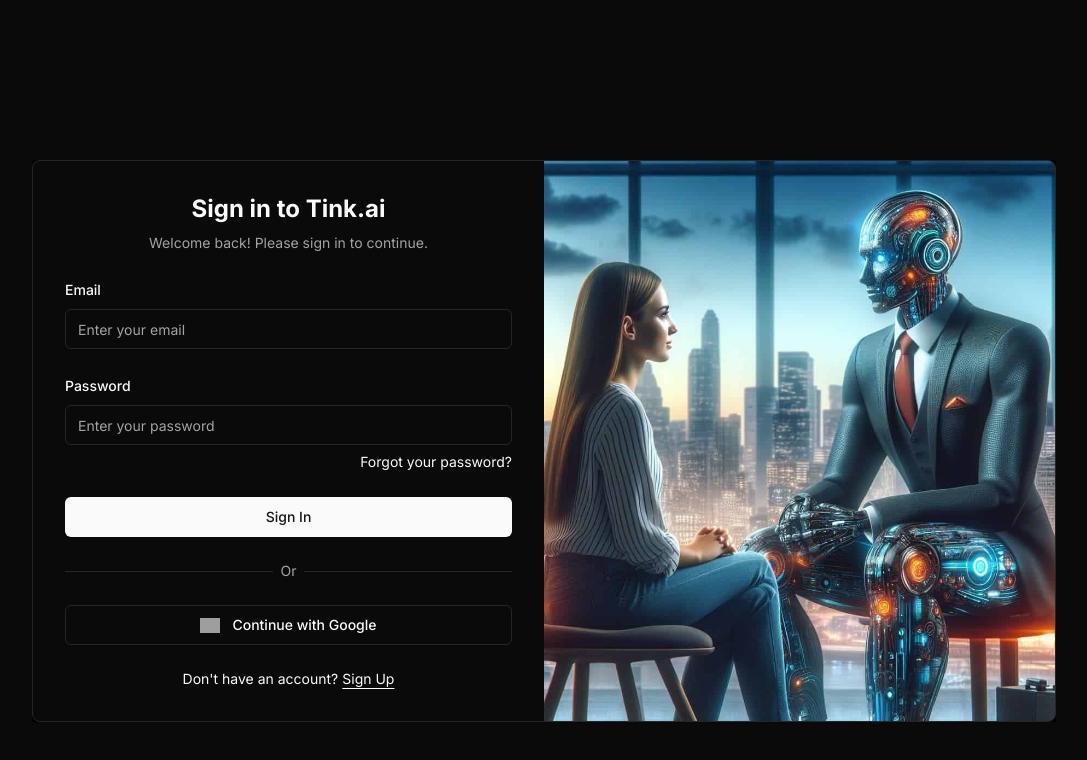
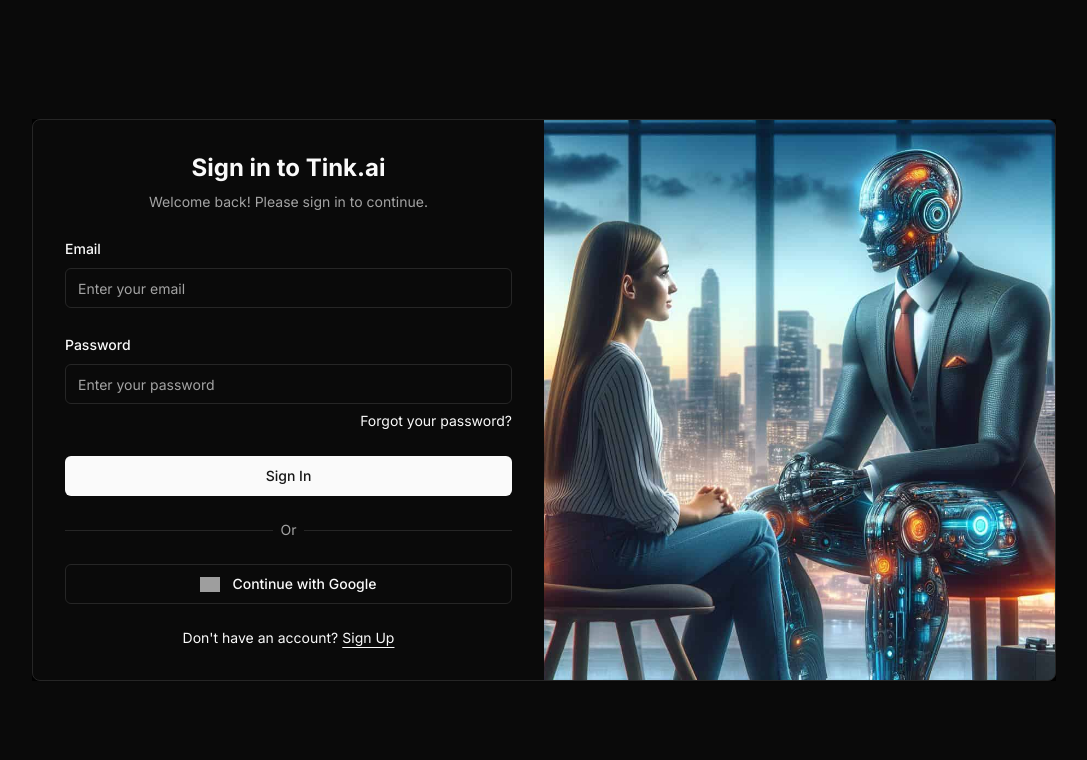
Before and after one commit to Mikael-duru/tink.ai, a Next.js app: page /sign-in in a window 1280 px wide. Shown: the top 760 px of the page, without its empty margins (96-1183 px from the left). Built offline with nearby package versions, Linux system fonts and the light colour scheme; no server answers; grey boxes are pictures that could not be loaded.

Commit message:
reduce py size

```diff
--- a/app/(auth)/layout.js
+++ b/app/(auth)/layout.js
@@ -2,7 +2,7 @@
 
 const AuthLayout = ({ children }) => {
 	return (
-		<div className="flex min-h-svh flex-col items-center justify-center px-6 py-40 ">
+		<div className="flex min-h-svh flex-col items-center justify-center px-6 py-12 ">
 			{children}
 		</div>
 	);
```
